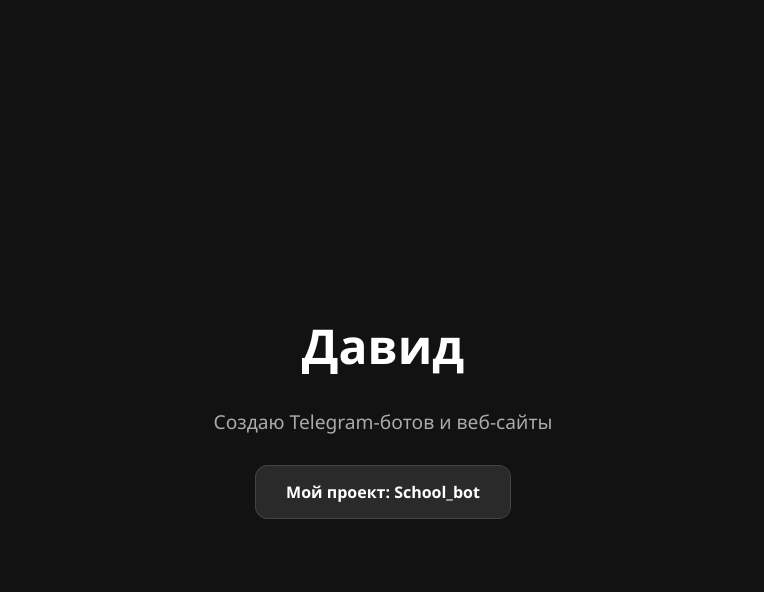
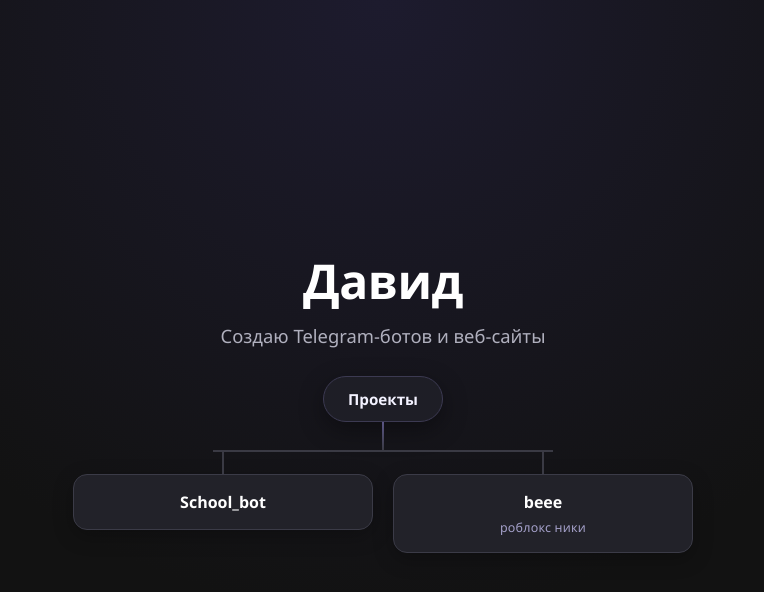
Before and after one commit to vilkatanos456-commits/vilkatanos456-commits.github.io, a plain HTML site: page index.html in a window 1280 px wide. Shown: the whole page, without its empty margins (257-1021 px from the left). Drawn offline with Linux system fonts and the light colour scheme.

Commit message:
Refactor index.html for improved layout and styling

```diff
--- a/index.html
+++ b/index.html
@@ -5,49 +5,180 @@
     <meta name="viewport" content="width=device-width, initial-scale=1.0">
     <title>Моё Портфолио</title>
     <style>
+        * {
+            box-sizing: border-box;
+        }
+
         body {
-            background-color: #121212;
+            background: radial-gradient(circle at top, #1d1b2e 0%, #121212 60%);
             color: #ffffff;
             font-family: 'Segoe UI', Tahoma, Geneva, Verdana, sans-serif;
             display: flex;
             flex-direction: column;
             align-items: center;
             justify-content: center;
-            height: 100vh;
+            min-height: 100vh;
             margin: 0;
+            padding: 32px 16px;
         }
+
+        .hero {
+            text-align: center;
+            max-width: 640px;
+            margin-bottom: 28px;
+        }
+
         h1 {
             font-size: 3rem;
-            margin-bottom: 10px;
+            margin: 0 0 10px;
+            letter-spacing: -0.5px;
         }
-        p {
-            color: #aaaaaa;
-            margin-bottom: 30px;
-            font-size: 1.2rem;
+
+        p.subtitle {
+            color: #b0b0be;
+            margin: 0;
+            font-size: 1.15rem;
         }
+
+        .tree {
+            display: flex;
+            flex-direction: column;
+            align-items: center;
+            width: 100%;
+            max-width: 680px;
+        }
+
+        .root-node {
+            background: #1e1e26;
+            border: 1px solid #3c3a52;
+            color: #f3f2ff;
+            padding: 12px 24px;
+            border-radius: 999px;
+            font-weight: 600;
+            font-size: 0.95rem;
+            box-shadow: 0 8px 24px rgba(0, 0, 0, 0.35);
+        }
+
+        .trunk {
+            width: 2px;
+            height: 28px;
+            background: linear-gradient(to bottom, #5a5585, #3a3a44);
+        }
+
+        .branches {
+            position: relative;
+            display: flex;
+            gap: 20px;
+            justify-content: center;
+            flex-wrap: wrap;
+            width: 100%;
+            padding-top: 24px;
+        }
+
+        .branches::before {
+            content: "";
+            position: absolute;
+            top: 0;
+            left: 25%;
+            right: 25%;
+            height: 2px;
+            background: #3a3a44;
+        }
+
+        .branch {
+            position: relative;
+            display: flex;
+            flex-direction: column;
+            align-items: center;
+            flex: 1 1 240px;
+            max-width: 300px;
+        }
+
+        .branch::before {
+            content: "";
+            position: absolute;
+            top: -24px;
+            width: 2px;
+            height: 24px;
+            background: #3a3a44;
+        }
+
         .btn {
-            background-color: #2a2a2a;
-            color: white;
-            padding: 15px 30px;
+            display: flex;
+            flex-direction: column;
+            align-items: center;
+            gap: 6px;
+            width: 100%;
+            background-color: #222229;
+            color: #ffffff;
+            padding: 16px 22px;
             text-decoration: none;
-            border-radius: 12px;
-            font-weight: bold;
-            transition: 0.3s;
-            border: 1px solid #444;
+            border-radius: 14px;
+            font-weight: 600;
+            transition: 0.25s ease;
+            border: 1px solid #3b3b47;
+            box-shadow: 0 6px 20px rgba(0, 0, 0, 0.25);
         }
+
         .btn:hover {
-            background-color: #444;
-            box-shadow: 0 0 20px rgba(255, 255, 255, 0.1);
-            transform: translateY(-2px);
+            background-color: #2d2d38;
+            border-color: #6f68b8;
+            box-shadow: 0 10px 26px rgba(111, 104, 184, 0.22);
+            transform: translateY(-3px);
+        }
+
+        .btn-label {
+            font-size: 0.78rem;
+            font-weight: 500;
+            color: #a4a0c9;
+            letter-spacing: 0.2px;
+        }
+
+        @media (max-width: 560px) {
+            h1 {
+                font-size: 2.3rem;
+            }
+            .branches {
+                flex-direction: column;
+                align-items: center;
+                padding-top: 0;
+                gap: 14px;
+            }
+            .branches::before,
+            .branch::before {
+                display: none;
+            }
+            .branch {
+                max-width: 100%;
+                width: 100%;
+            }
         }
     </style>
 </head>
 <body>
 
-    <h1>Давид</h1>
-    <p>Создаю Telegram-ботов и веб-сайты</p>
+    <div class="hero">
+        <h1>Давид</h1>
+        <p class="subtitle">Создаю Telegram-ботов и веб-сайты</p>
+    </div>
 
-    <a href="https://github.com/vilkatanos456-commits/School_bot" class="btn" target="_blank">Мой проект: School_bot</a>
+    <div class="tree">
+        <div class="root-node">Проекты</div>
+        <div class="trunk"></div>
+        <div class="branches">
+            <div class="branch">
+                <a href="https://github.com/vilkatanos456-commits/School_bot" class="btn" target="_blank" rel="noopener">
+                    <span>School_bot</span>
+                </a>
+            </div>
+            <div class="branch">
+                <a href="https://github.com/vilkatanos456-commits/beee" class="btn" target="_blank" rel="noopener">
+                    <span>beee</span>
+                    <span class="btn-label">роблокс ники</span>
+                </a>
+            </div>
+        </div>
+    </div>
 
 </body>
 </html>
```
